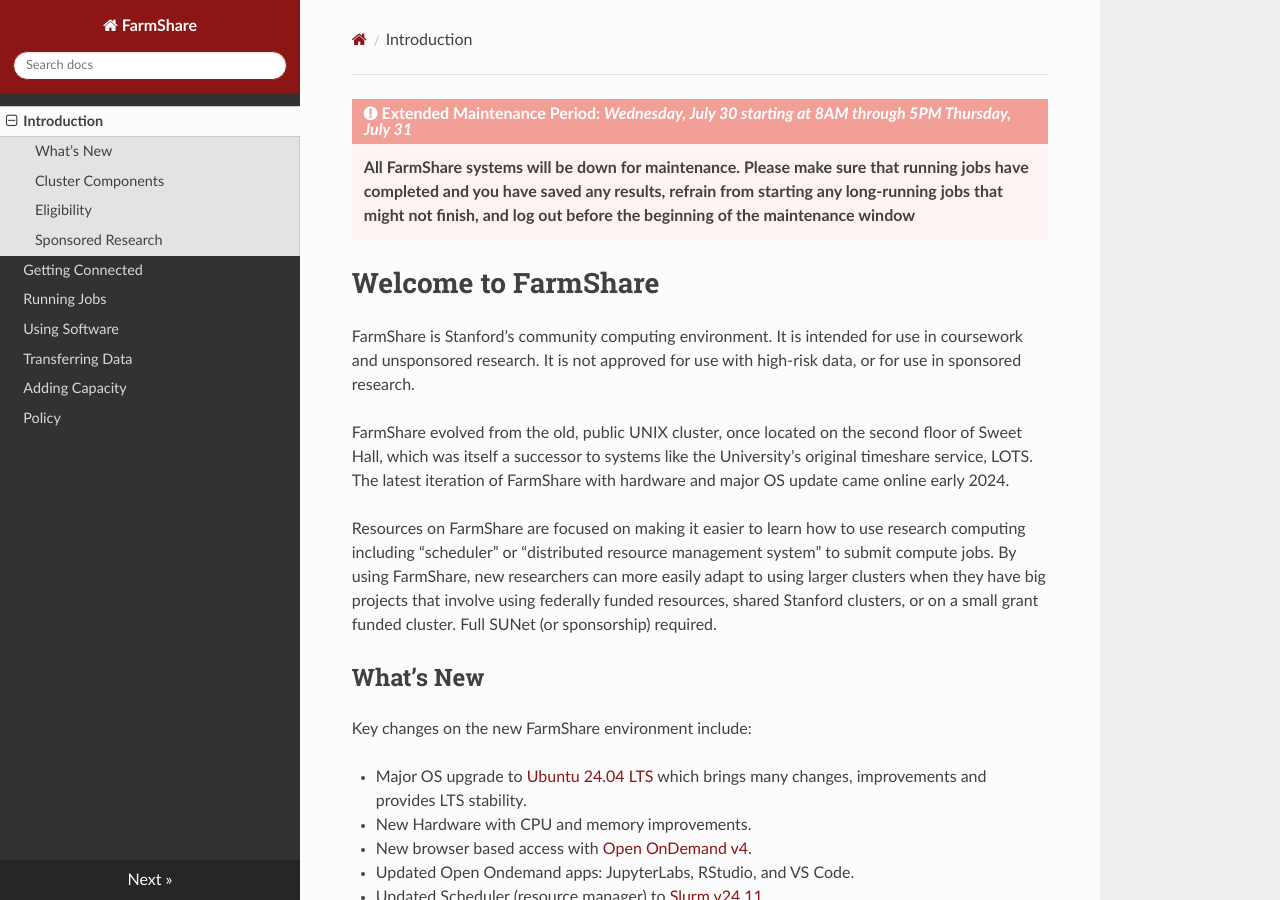
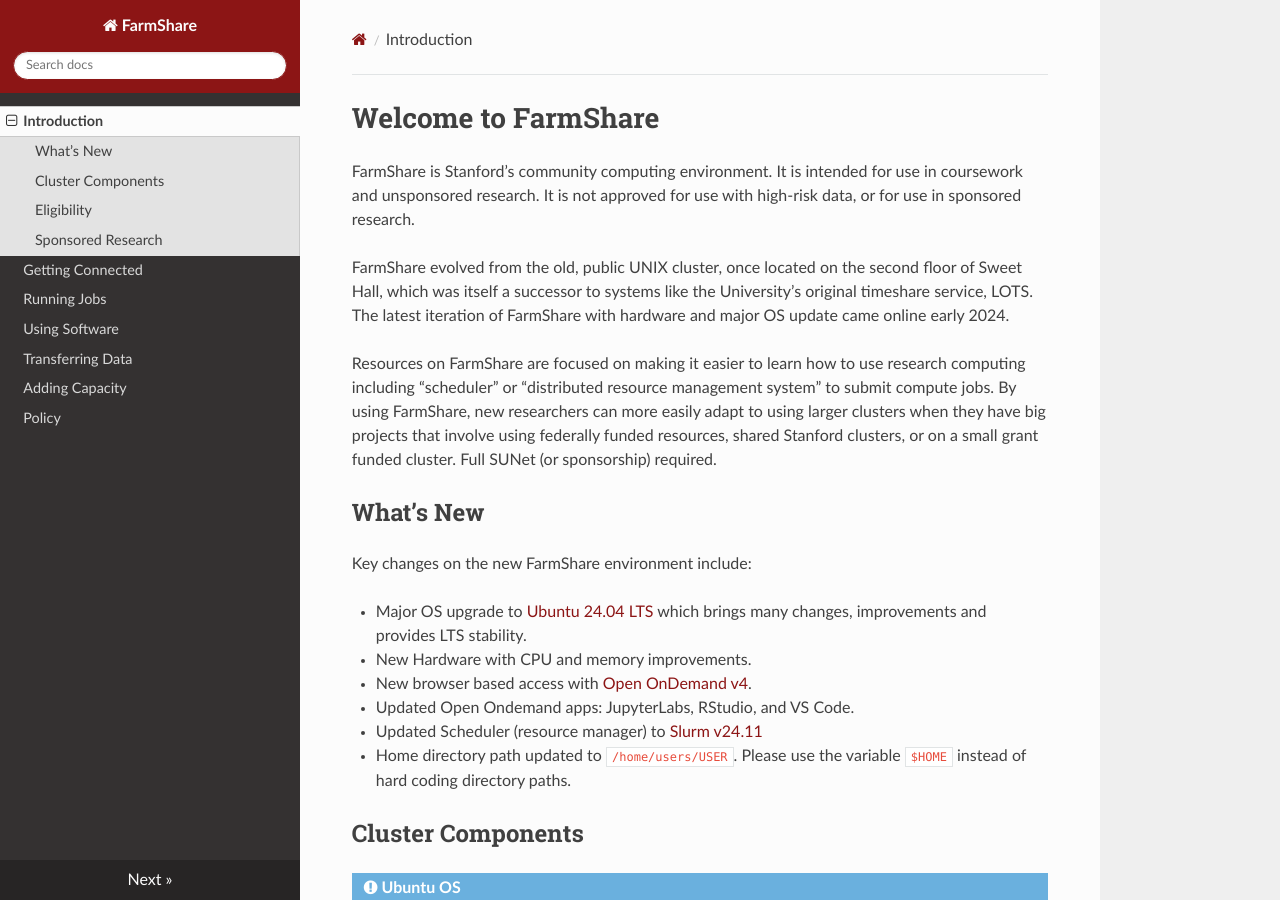
Before and after one commit to stanford-rc/farmshare-docs, an MkDocs documentation site: the page built from docs/index.md, in a window 1280 px wide and 900 px high. Built offline with MkDocs 1.6.1, drawn with Linux system fonts in a browser that asks for light colours; nearby versions of some CDN libraries.

Commit message:
Remove maintenance notice.

```diff
--- a/docs/index.md
+++ b/docs/index.md
@@ -1,6 +1,3 @@
-!!! danger "Extended Maintenance Period: *Wednesday, July 30 starting at 8AM through 5PM Thursday, July 31*"
-    **All FarmShare systems will be down for maintenance. Please make sure that running jobs have completed and you have saved any results, refrain from starting any long-running jobs that might not finish, and log out before the beginning of the maintenance window**
-
 # Welcome to FarmShare
 
 FarmShare is Stanford's community computing environment. It is intended for use in coursework and unsponsored research. It is not approved for use with high-risk data, or for use in sponsored research.
```
